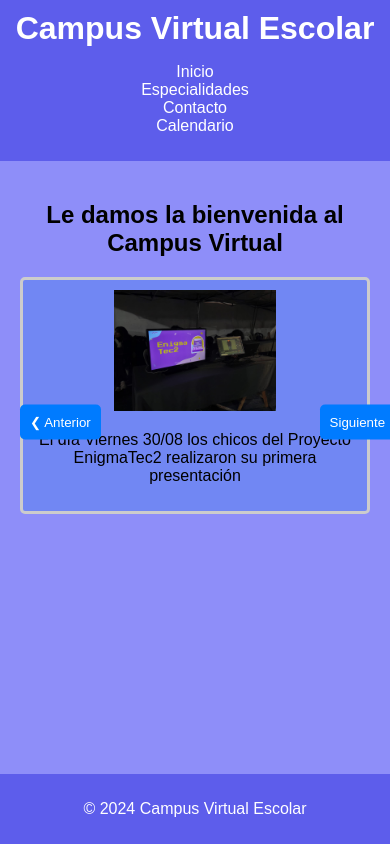
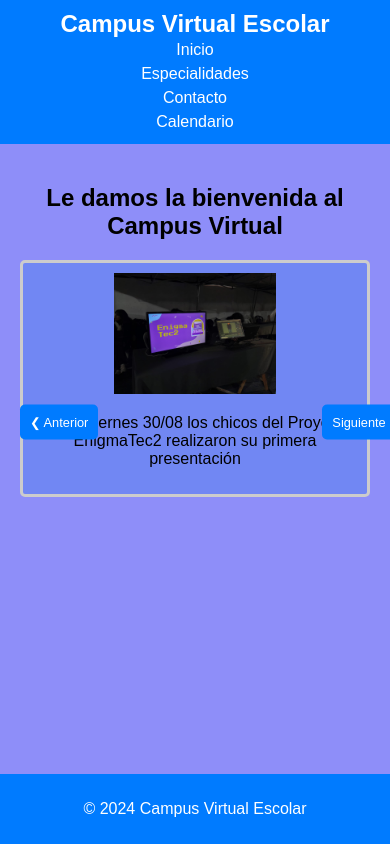
Before and after one commit to campusvirtualtec2/web, a website: page index.html in a window 390 px wide. Drawn offline with Linux system fonts and the light colour scheme.

Commit message:
Add files via upload

```diff
--- a/styles.css
+++ b/styles.css
@@ -1,13 +1,13 @@
+/* General Styles */
 body {
     font-family: Arial, sans-serif;
     margin: 0;
     padding: 0;
-    background-color: #8e8ef9;
+    background-color: #8e8ef9
 }
-
 header {
-    background-color: #5d5deb;
-    color: #fff;
+    background-color:  #007bff;
+    color: rgb(255, 255, 255);
     padding: 10px 0;
     text-align: center;
 }
@@ -17,17 +17,19 @@ header h1 {
 }
 
 nav ul {
-    list-style: none;
+    list-style-type: none;
     padding: 0;
+    margin: 0;
+    display: flex;
+    justify-content: center;
 }
 
 nav ul li {
-    display: inline;
-    margin: 0 130px;
+    margin: 0 10px;
 }
 
 nav ul li a {
-    color: #fff;
+    color: white;
     text-decoration: none;
 }
 
@@ -37,11 +39,49 @@ main {
 }
 
 footer {
-    background-color: #5d5deb;
-    color: #fff;
+    background-color: #007bff;
+    color: white;
     text-align: center;
     padding: 10px 0;
     position: fixed;
+    width: 100%;
     bottom: 0;
-    width: 100%;
 }
+
+/* Responsive Styles */
+@media (max-width: 768px) {
+    nav ul {
+        flex-direction: column;
+    }
+
+    nav ul li {
+        margin: 5px 0;
+    }
+
+    #informacion {
+        max-width: 100%;
+    }
+
+    .noticia img {
+        width: 100%;
+    }
+
+    .navegacion button {
+        padding: 5px;
+    }
+}
+
+@media (max-width: 480px) {
+    header h1 {
+        font-size: 1.5em;
+    }
+
+    nav ul li {
+        margin: 3px 0;
+    }
+
+    .navegacion button {
+        padding: 3px;
+        font-size: 0.8em;
+    }
+}
```
